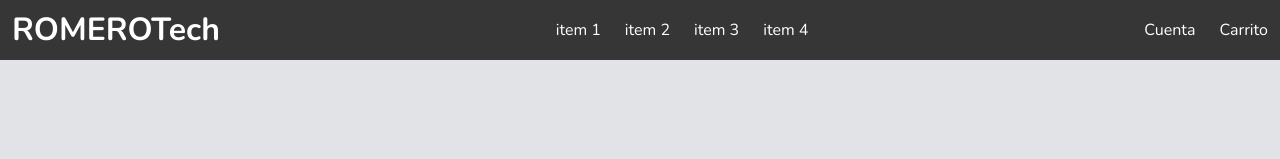
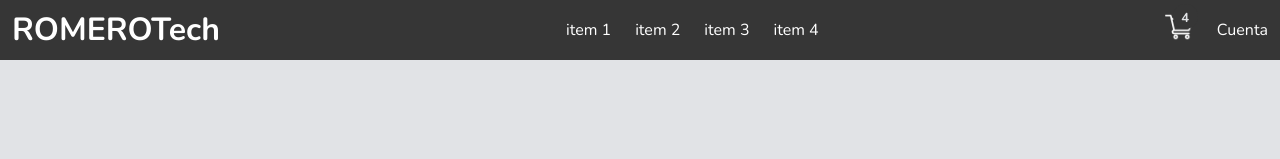
Before and after one commit to romemarce/reactjs-marcelo-romero, a React (Create React App) app: page / in a window 1280 px wide. Shown: the top 159 px of the page. Built offline with nearby package versions, Linux system fonts and the light colour scheme.

Commit message:
romerotech-romero

```diff
--- a/src/assets/css/index.css
+++ b/src/assets/css/index.css
@@ -19,3 +19,23 @@ footer {
 .navbar .title {
   color: white;
 }
+.cart-widget {
+  position: relative;
+}
+.cart-widget img{
+  filter: invert(1);
+}
+.cart-widget span{
+  position: absolute;
+  top: -9px;
+  right: -5px;
+  background-color: #363636;
+  color: #e1e3e6;
+  width: 25px;
+  height: 25px;
+  text-align: center;
+  border-radius: 100%;
+  font-size: 13px;
+  font-weight: bold;
+  padding-top: 5px;
+}
--- /dev/null
+++ b/src/components/Header/CartWidget.js
@@ -0,0 +1,12 @@
+import cartIcon from "./../../assets/img/cart-icon.png";
+const CartWidget = ({ count }) => {
+  count = count>9 ? "9+" : count
+  return (
+    <section className="cart-widget">
+      <img src={cartIcon} alt="carrito" />
+      <span>{count}</span>
+    </section>
+
+  )
+}
+export default CartWidget
--- a/src/components/Header/Categories.js
+++ b/src/components/Header/Categories.js
@@ -5,7 +5,7 @@ const Categories = ({ items }) => {
       {
         items && items.map((e, k) => {
           return (
-            <a className="navbar-item" key={k}>
+            <a href="/" className="navbar-item" key={k}>
               {e.name}
             </a>
           )
--- a/src/components/Header/Controls.js
+++ /dev/null
@@ -1,13 +0,0 @@
-const Controls = () => {
-  return (
-    <section className="navbar-end">
-      <a className="navbar-item">
-        Cuenta
-      </a>
-      <a className="navbar-item">
-        Carrito
-      </a>
-    </section>
-  )
-}
-export default Controls
--- a/src/components/Header/NavBar.js
+++ b/src/components/Header/NavBar.js
@@ -1,5 +1,5 @@
+import CartWidget from "./CartWidget"
 import Categories from "./Categories"
-import Controls from "./Controls"
 
 const NavBar = () => {
   const listCategories = [
@@ -15,7 +15,14 @@ const NavBar = () => {
       </section>
       <section className="navbar-menu">
         <Categories items={listCategories} />
-        <Controls />
+        <section className="navbar-end">
+          <a className="navbar-item">
+            <CartWidget count={4} />
+          </a>
+          <a className="navbar-item">
+            Cuenta
+          </a>
+        </section>
       </section>
     </nav>
   )
--- a/src/components/pages/HomeContent.js
+++ b/src/components/pages/HomeContent.js
@@ -1,15 +1,11 @@
+import ItemListContainer from "./ItemListContainer";
+
 const HomeContent = () => {
   return (
     <main className="container">
       <section className="columns is-multiline is-mobile">
         <div className="column is-12">
-          <section class="section">
-            <div class="hero-body">
-              <p class="title">
-                Home content
-              </p>
-            </div>
-          </section>
+          <ItemListContainer greeting={"Home content"}/>
         </div>
       </section>
     </main>
--- /dev/null
+++ b/src/components/pages/ItemListContainer.js
@@ -0,0 +1,12 @@
+const ItemListContainer = ({greeting}) => {
+  return (
+    <section class="section">
+      <div class="hero-body">
+        <p class="title">
+          {greeting}
+        </p>
+      </div>
+    </section>
+  )
+}
+export default ItemListContainer
```
Also changed, not shown: src/assets/img/cart-icon.png (added).
